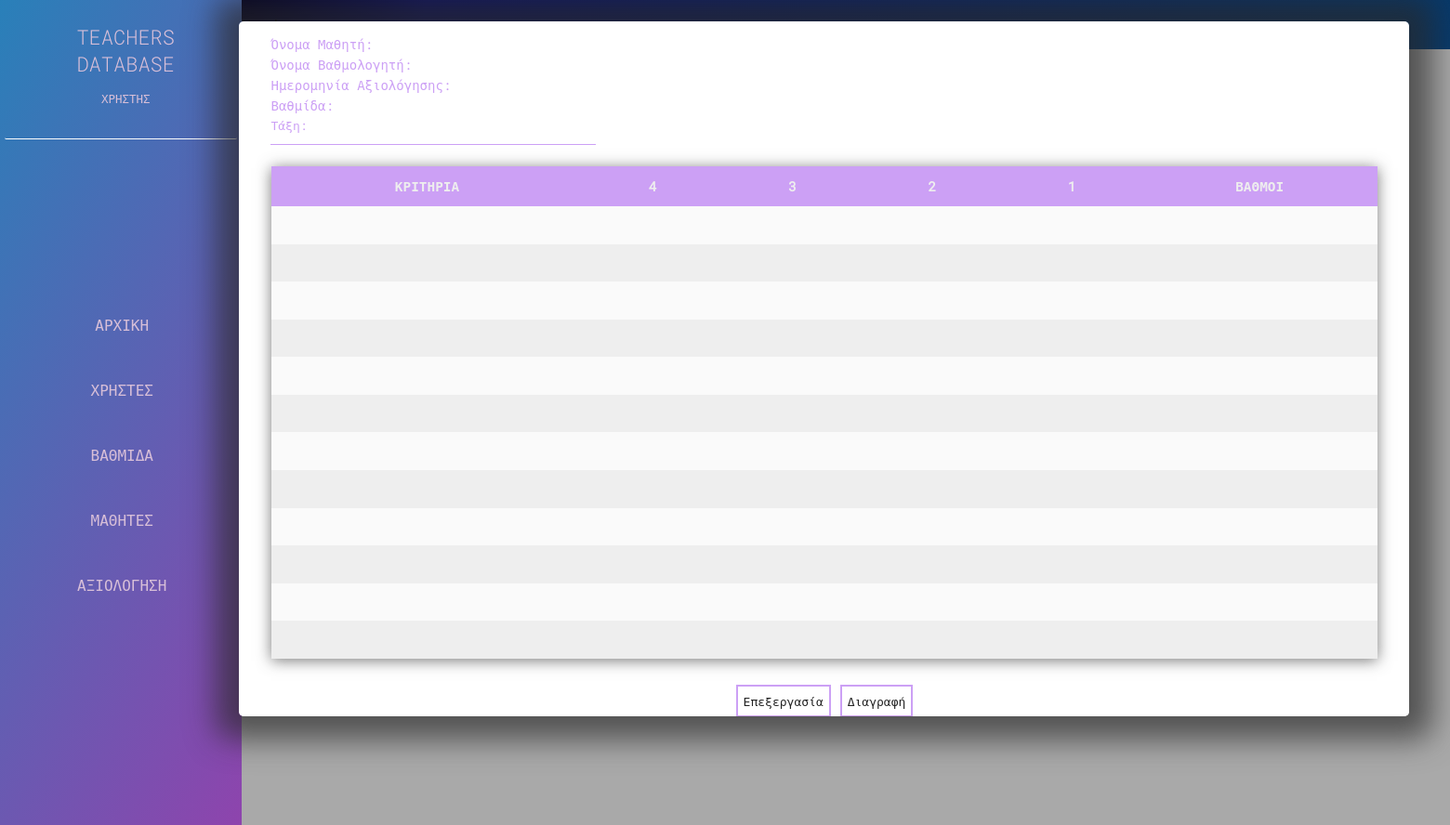
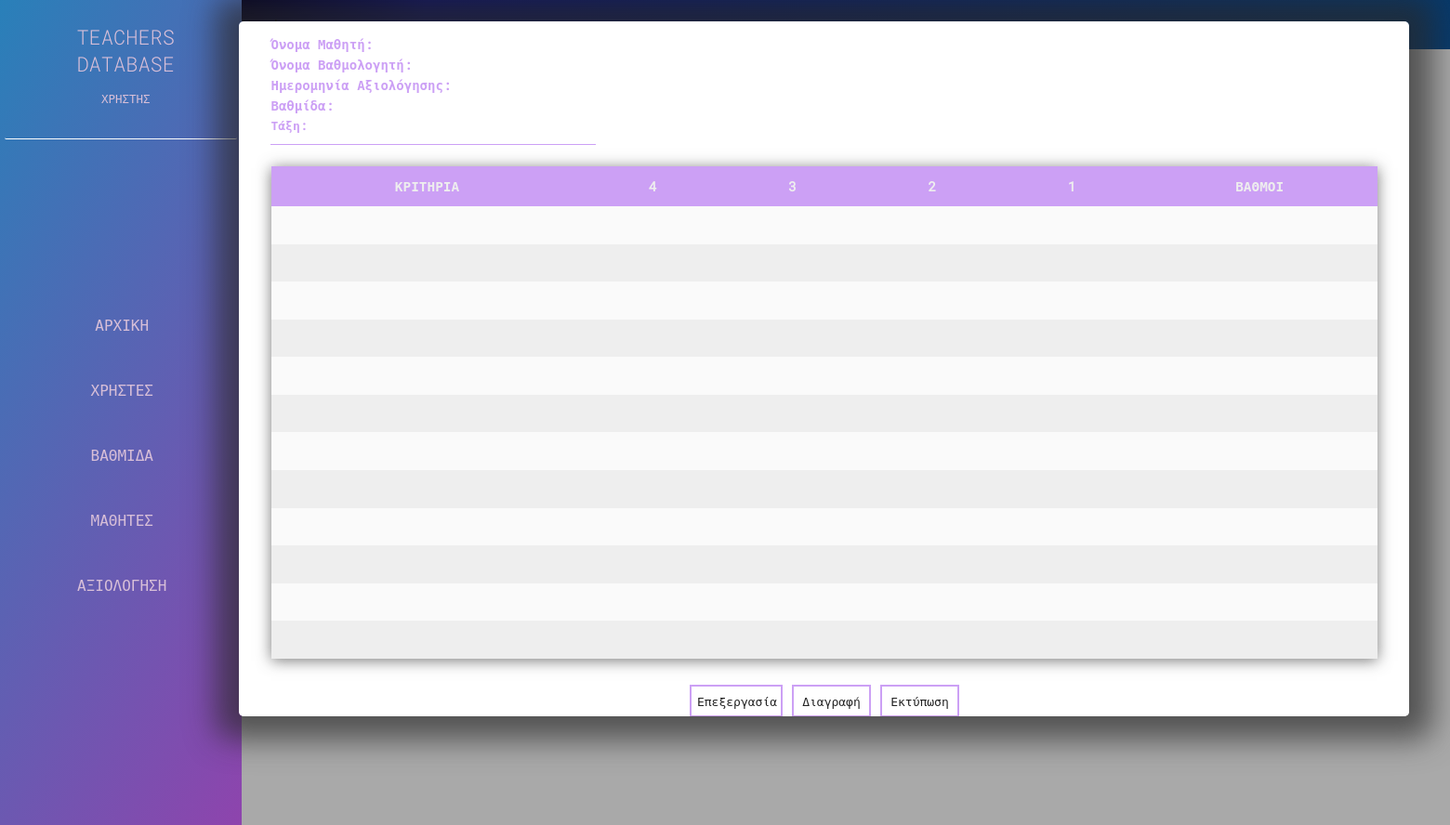
Before and after one commit to Siakountoura/thesis, a PHP site: page /gradedpaper.php in a window 1560 px wide. Shown: the whole page at 93% size. Run offline with PHP 8.4, Linux system fonts and the light colour scheme; lists and menus that the app fills with data are empty.

Commit message:
Add files via upload

```diff
--- a/css/gradedpaper.css
+++ b/css/gradedpaper.css
@@ -15,7 +15,7 @@
   text-align: left;
   margin-left: -91px;
   color: #cca0f5;
-  font-weight: 400;
+  font-weight: bold;
   font-size: 14px;
   width: 1100px;
   display: flex;
@@ -37,6 +37,7 @@
   padding: 0;
   width: 350px;
   margin-bottom: 5px;
+  font-weight: bold;
 }
 
 table {
@@ -73,10 +74,12 @@ th {
 }
 
 .btndel,
-.btnedit {
+.btnedit,
+.btnprint {
   font-family: "Roboto Mono", monospace;
   font-weight: 500;
   height: 35px;
+  width: 100px;
   margin: 5px;
   color: #242424;
   font-size: 13px;
@@ -89,7 +92,8 @@ th {
 }
 
 .btndel:hover,
-.btnedit:hover {
+.btnedit:hover,
+.btnprinτ:hover {
   background: #cca0f5;
   text-decoration: none;
 }
--- a/gradedpaper.php
+++ b/gradedpaper.php
@@ -196,6 +196,7 @@
                     <button class="btndel">Επεξεργασία</button>
 
                     <button class="btnedit">Διαγραφή</button>
+                    <button class="btnprint">Εκτύπωση</button>
                 </div>
             </span>
 
```
